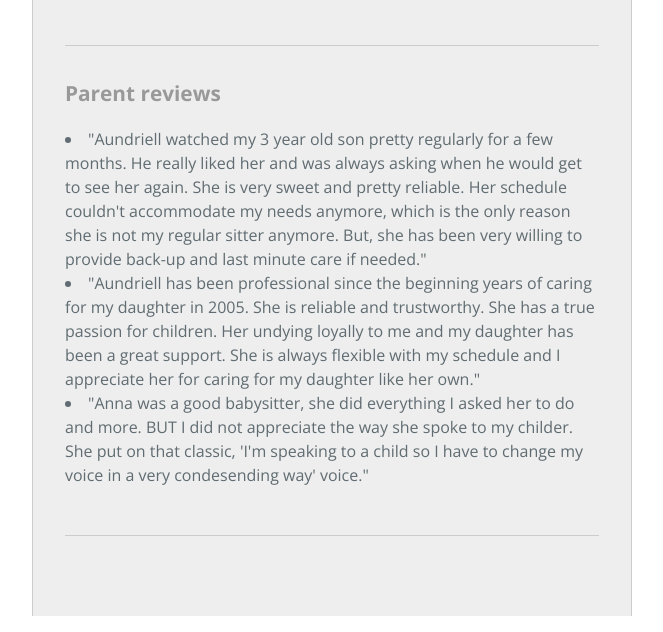
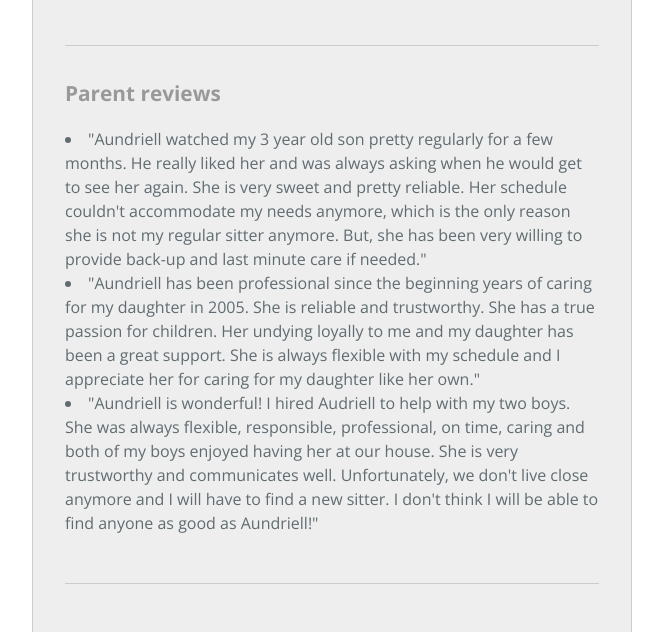
Before and after one commit to jacobfrank96/Aundriell, a plain HTML site: page index.html in a window 1280 px wide. Shown: the part 184-816 px from the top of the page, without its empty margins (308-971 px from the left). Drawn offline with nearby package versions, Linux system fonts and the light colour scheme.

Commit message:
Update index.html

```diff
--- a/index.html
+++ b/index.html
@@ -27,7 +27,7 @@
           <h2>Parent reviews</h2>
           <li>"Aundriell watched my 3 year old son pretty regularly for a few months. He really liked her and was always asking when he would get to see her again. She is very sweet and pretty reliable. Her schedule couldn't accommodate my needs anymore, which is the only reason she is not my regular sitter anymore. But, she has been very willing to provide back-up and last minute care if needed."</li>
           <li>"Aundriell has been professional since the beginning years of caring for my daughter in 2005. She is reliable and trustworthy. She has a true passion for children. Her undying loyally to me and my daughter has been a great support. She is always flexible with my schedule and I appreciate her for caring for my daughter like her own."</li>
-          <li>"Anna was a good babysitter, she did everything I asked her to do and more. BUT I did not appreciate the way she spoke to my childer. She put on that classic, 'I'm speaking to a child so I have to change my voice in a very condesending way' voice."</li>
+          <li>"Aundriell is wonderful! I hired Audriell to help with my two boys. She was always flexible, responsible, professional, on time, caring and both of my boys enjoyed having her at our house. She is very trustworthy and communicates well. Unfortunately, we don't live close anymore and I will have to find a new sitter. I don't think I will be able to find anyone as good as Aundriell!"</li>
 
 
         </ul>
```
